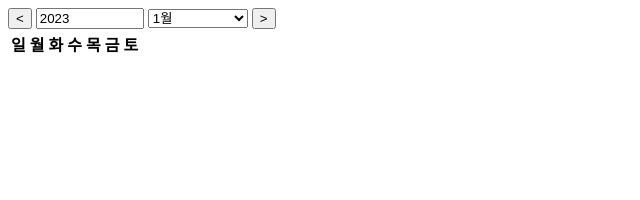
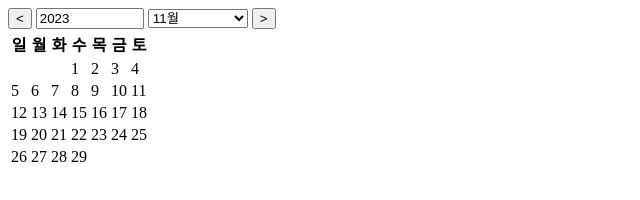
Before and after one commit to vHaYoungv/todolist-calendar, a plain HTML site: page index.html in a window 1280 px wide. Shown: the whole page, without its empty margins (0-640 px from the left). Drawn offline with Linux system fonts and the light colour scheme.

Commit message:
[feat] 선택한 년, 월에 맞는 달력 표시

```diff
--- a/index.html
+++ b/index.html
@@ -10,7 +10,7 @@
         <div>
             <div>
                 <button type="button"><</button>
-                <input type="number" id="year" value="2023" style="width:100px"/>
+                <input type="number" id="year" style="width:100px"/>
                 <select id="month" style="width:100px">
                     <option value="1">1월</option>
                     <option value="2">2월</option>
@@ -40,14 +40,78 @@
                         <th>토</th>
                     </tr>
                 </thead>
-                <tbody>
-
+                <tbody id="tb_body">
                 </tbody>
             </table>
         </div>
     </div>
 
 
+    <script>
+        function checkLeapYear(year) { //윤년 체크
+            if (year%400 == 0) {
+                return true;
+            } else if(year%100 == 0) {
+                return false;
+            } else if(year%4 == 0) {
+                return true;
+            } else {
+                return false;
+            }
+        }
 
+        function getFirstDayOfWeek(year, month) { //첫 날의 요일
+            if(month<10) month = "0" + month;
+            return (new Date(year+"-"+month+"-01")).getDay();
+        }
+
+        function changeYearMonth(year, month) { //년, 월에 맞는 달력 불러오기
+            let month_day = [31, 28, 31, 30, 31, 30, 31, 31, 30, 31, 30, 31];
+
+            if (month == 2) {
+                if(checkLeapYear(year)) month_day[1] = 29;
+            }
+
+            let first_day_of_week = getFirstDayOfWeek(year, month);
+
+            let arr_calendar = [];
+            for(let i=0; i<first_day_of_week; i++) { //1일 전의 날짜들은 공백
+                arr_calendar.push("");
+            }
+            for(let i=1; i<month_day[month-1]; i++) { //1일~31일의 날짜들은 숫자
+                arr_calendar.push(String(i));
+            }
+            let remain_day = 7 - (arr_calendar.length%7); //31d일 이후의 날짜들은 공백
+            if(remain_day < 7) {
+                for(let i=0; i<remain_day; i++) {
+                    arr_calendar.push("");
+                }
+            }
+
+            renderCalendar(arr_calendar);
+        }
+
+        function renderCalendar(data) {
+            let h= [];
+            for(let i=0; i<data.length; i++) {
+                if(i==0) {
+                    h.push('<tr>');
+                }else if(i%7 == 0) {
+                    h.push('</tr>');
+                    h.push('<tr>');
+                }
+                h.push('<td>' + data[i] + '</td>');
+            }
+            h.push('</tr>');
+            document.querySelector("#tb_body").innerHTML = h.join('');
+        }
+
+        let current_year = (new Date()).getFullYear();
+        let current_month = (new Date()).getMonth() + 1;
+        document.querySelector("#year").value = current_year
+        document.querySelector("#month").value = current_month
+
+        changeYearMonth(current_year,current_month)
+    </script>
 </body>
 </html>
```
Also changed, not shown: 1 other file.
